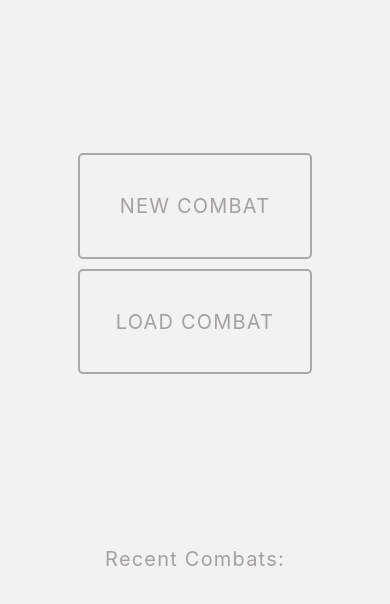
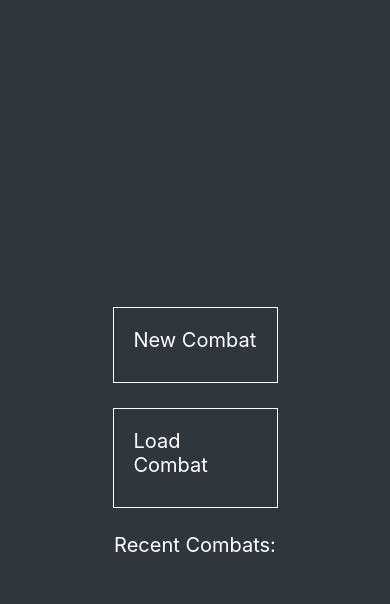
Before and after one commit to applied-sorcery/dnd-init-tracker, a React Native app: screen /CombatContainer in a window 390 px wide. Shown: the top 604 px of the page. Built offline with nearby package versions, Linux system fonts and the light colour scheme.

Commit message:
remove more styles, components, code

```diff
--- a/Style.js
+++ b/Style.js
@@ -2,19 +2,6 @@ import { StyleSheet } from "react-native";
 import Colors from "./Colors";
 
 const Styles = StyleSheet.create({
-  button: {
-    flex: 1 / 3,
-    textAlign: "center",
-    textAlignVertical: "center",
-    color: "#a5a0a0",
-    fontSize: 16,
-    margin: "1%",
-    letterSpacing: 1,
-    borderRadius: 2,
-    borderColor: "#a5a0a0",
-    borderWidth: 1,
-  },
-
   /* Wrapper for the entire screen */
   container: {
     backgroundColor: "#2f363c",
@@ -22,50 +9,14 @@ const Styles = StyleSheet.create({
     paddingTop: 30,
   },
 
-  searchView: {
-    paddingRight: 15,
-    flexDirection: "row",
-    borderWidth: 4,
-    borderColor: Colors.redAccent,
-    height: 64,
-    borderRadius: 35,
-    alignItems: "center",
-  },
-
-  defaultText: {
-    textAlign: "center",
-    color: "#a5a0a0",
-    fontSize: 20,
-    letterSpacing: 1.2,
-    margin: "5%",
-  },
-
   controlButtonRow: {
     flexDirection: "row",
     justifyContent: "space-evenly",
   },
 
-  controlButton: {
-    flex: 1,
-    alignItems: "center",
-    justifyContent: "center",
-    margin: 5,
-    padding: 5,
-    borderWidth: 2,
-    borderColor: "darkgray",
-    borderRadius: 5,
-  },
-  combatMenu: {
-    flex: 1,
-    flexDirection: "column",
-    maxHeight: "70%",
-    minHeight: "70%",
-  },
-  someButtonsColumn: {
-    flex: 1,
-    alignItems: "center",
-    justifyContent: "center",
-    maxHeight: "100%",
+  mainMenuButton: {
+    width: 165,
+    marginBottom: 25,
   },
 
   fighterListWrapper: {
--- a/src/components/CombatContainer.js
+++ b/src/components/CombatContainer.js
@@ -11,13 +11,15 @@ import {
   TextInput,
   StyleSheet,
 } from "react-native";
-import CombatView from "./CombatView";
 import MainMenu from "./MainMenu.js";
 import LoadCombatView from "./LoadCombatView.js";
 import SaveCombatView from "./SaveCombatView.js";
-import ControlButtons from "./ControlButtons.js";
 import Styles from "../../Style";
 import AddFighterView from "./AddFighterView.js";
+import { CtrlBtn } from './CustomCore'
+import FighterList from "./FighterList";
+
+
 
 const baseUrl = "http://dnd5eapi.co";
 
@@ -58,7 +60,6 @@ const CombatContainer = ({ navigation }) => {
   const setFighters = (prop) => {
     setCombatObject({ ...combatObject, fighters: prop });
   };
-  const [showNewCombatView, setShowNewCombatView] = useState(false);
   const [showSaveCombatView, setShowSaveCombatView] = useState(false);
   const [addFighterModalVisible, setAddFighterModalVisible] = useState(false);
   const [savedCombats, setSavedCombats] = useState([
@@ -176,19 +177,31 @@ const CombatContainer = ({ navigation }) => {
 
   return (
     <View style={Styles.container}>
-      <ControlButtons
-        onLoadCombatPress={onLoadCombatPress}
-        onSaveCombatPress={onSaveCombatPress}
-        onClearPress={onClearPress}
-      />
+      <View style={Styles.controlButtonRow}>
+        <CtrlBtn onPress={onSaveCombatPress}>Save</CtrlBtn>
+        <CtrlBtn onPress={onLoadCombatPress}>Load</CtrlBtn>
+        <CtrlBtn onPress={onClearPress}>Clear</CtrlBtn>
+      </View>
       <View style={{ flex: 1 }}>
-        <CombatView
+        {/* <CombatView
           combatObject={combatObject}
           onAddFighterPress={onAddFighterPress}
           onResetPress={onResetPress}
           onStartPress={onStartPress}
           onNextPress={onNextPress}
-        />
+        /> */}
+          <FighterList
+            combatObject={combatObject}
+            onAddFighterPress={onAddFighterPress}
+          />
+          <View style={{flex: 1, justifyContent: 'flex-end', marginBottom: 30}}>
+            <View
+              style={Styles.controlButtonRow}>
+              <CtrlBtn onPress={onStartPress}>START</CtrlBtn>
+              <CtrlBtn onPress={onNextPress}>NEXT</CtrlBtn>
+              <CtrlBtn onPress={onResetPress}>RESET</CtrlBtn>
+            </View>
+          </View>
       </View>
 
       {/*Modals for saving combat and adding fither*/}
--- a/src/components/CombatView.js
+++ /dev/null
@@ -1,44 +0,0 @@
-import React, { useState } from "react";
-import {
-  View,
-  Text,
-  TextInput,
-  FlatList,
-  TouchableOpacity,
-} from "react-native";
-
-import FighterList from "./FighterList";
-import Styles from "../../Style";
-import { CtrlBtn } from './CustomCore'
-
-const CombatView = ({
-  renderFighterListItem,
-  combatObject,
-  onStartPress,
-  onAddFighterPress,
-  setRound,
-  onNextPress,
-  onResetPress,
-}) => (
-
-  <>
-
-    <FighterList
-      renderFighterListItem={renderFighterListItem}
-      combatObject={combatObject}
-      onAddFighterPress={onAddFighterPress}
-    />
-
-    <View style={{flex: 1, justifyContent: 'flex-end', marginBottom: 30}}>
-      <View
-        style={Styles.controlButtonRow}>
-        <CtrlBtn onPress={onStartPress}>START</CtrlBtn>
-        <CtrlBtn onPress={onNextPress}>NEXT</CtrlBtn>
-        <CtrlBtn onPress={onResetPress}>RESET</CtrlBtn>
-      </View>
-    </View>
-
-  </>
-
-); // CombatView
-export default CombatView;
--- a/src/components/ControlButtons.js
+++ /dev/null
@@ -1,26 +0,0 @@
-import React, { useState } from "react";
-import {
-  View,
-  Text,
-  TextInput,
-  FlatList,
-  TouchableOpacity,
-} from "react-native";
-import Styles from "../../Style";
-import { CtrlBtn } from "./CustomCore.js";
-
-const ControlButtons = ({
-  onClearPress,
-  onSaveCombatPress,
-  onLoadCombatPress,
-}) => (
-  <>
-    {/* Just let all the buttons render for now */}
-    <View style={Styles.controlButtonRow}>
-      <CtrlBtn onPress={onClearPress}>Clear</CtrlBtn>
-      <CtrlBtn onPress={onSaveCombatPress}>Save</CtrlBtn>
-      <CtrlBtn onPress={onLoadCombatPress}>Load</CtrlBtn>
-    </View>
-  </>
-);
-export default ControlButtons;
--- a/src/components/FighterList.js
+++ b/src/components/FighterList.js
@@ -9,7 +9,6 @@ import {
 
 import { PlusButton, AppButton, AppText } from "./CustomCore.js";
 
-import ListItem from "./ListItem";
 import Styles from "../../Style";
 
 
--- a/src/components/ListItem.js
+++ /dev/null
@@ -1,14 +0,0 @@
-import React from "react";
-import { View, StyleSheet, Text, TouchableOpacity } from "react-native";
-import { AppText } from "./CustomCore"
-
-const ListItem = ({item, myTurn}) => {
-  return (
-    <View>
-      <AppText>{item.name}</AppText>
-      <AppText>{item.initScore && "init: " + item.initScore}</AppText>
-    </View>
-  )
-}
-
-export default ListItem;
--- a/src/components/LoadCombatView.js
+++ b/src/components/LoadCombatView.js
@@ -6,7 +6,6 @@ import {
   FlatList,
   TouchableOpacity,
 } from "react-native";
-import ListItem from "./ListItem";
 import Styles from "../../Style";
 
 const LoadCombatView = ({ savedCombats, onConfirmLoadCobmat }) => {
@@ -26,7 +25,11 @@ const LoadCombatView = ({ savedCombats, onConfirmLoadCobmat }) => {
   ]);
 
   const renderCombatListItem = ({ item }) => (
-    <ListItem item={item} onPress={(item) => onConfirmLoadCobmat(item)} />
+    <View>
+    <AppText>{item.name}</AppText>
+    <AppText>{item.initScore && "init: " + item.initScore}</AppText>
+  </View>
+    //todo: make the above pressable so we can load combats. Old:  <ListItem item={item} onPress={(item) => onConfirmLoadCobmat(item)} />
   );
 
   return (
@@ -36,7 +39,7 @@ const LoadCombatView = ({ savedCombats, onConfirmLoadCobmat }) => {
         renderItem={renderCombatListItem}
         keyExtractor={(item) => item.id}
         ListEmptyComponent={() => (
-          <Text style={Styles.defaultText}>{"<no mobs yet>"}</Text>
+          <AppText>{"<no mobs yet>"}</AppText>
         )}
         keyboardShouldPersistTaps="always"
       />
--- a/src/components/MainMenu.js
+++ b/src/components/MainMenu.js
@@ -7,32 +7,19 @@ import {
   TouchableOpacity,
 } from "react-native";
 import Styles from "../../Style";
+import { CtrlBtn, AppText } from "./CustomCore";
 
 const MainMenu = ({
   onNewCombatPress,
   fighters,
   navigation,
 }) => (
-  <View style={Styles.combatMenu}>
-    <View style={Styles.someButtonsColumn}>
-      <TouchableOpacity
-        style={[Styles.controlButton, { minWidth: "60%", maxHeight: "20%" }]}
-        onPress={() => {
-          navigation.navigate("Combat Container");
-        }}
-      >
-        <Text style={Styles.defaultText}>NEW COMBAT</Text>
-      </TouchableOpacity>
-      <TouchableOpacity
-        style={[Styles.controlButton, { minWidth: "60%", maxHeight: "20%" }]}
-        onPress={() => {
-          navigation.navigate("Load Combat");
-        }}
-      >
-        <Text style={Styles.defaultText}>LOAD COMBAT</Text>
-      </TouchableOpacity>
+  <View style={Styles.container}>
+    <View style={{flex: 1, alignItems: 'center', justifyContent: 'center'}}>
+        <CtrlBtn style={Styles.mainMenuButton} onPress={() => { navigation.navigate("Combat Container")}}>New Combat</CtrlBtn>
+        <CtrlBtn style={Styles.mainMenuButton} onPress={() => { navigation.navigate("Load Combat")}}>Load Combat</CtrlBtn>
+        <AppText style={Styles.defaultText}>Recent Combats:</AppText>
     </View>
-    <Text style={Styles.defaultText}>Recent Combats:</Text>
   </View>
 );
 
```
